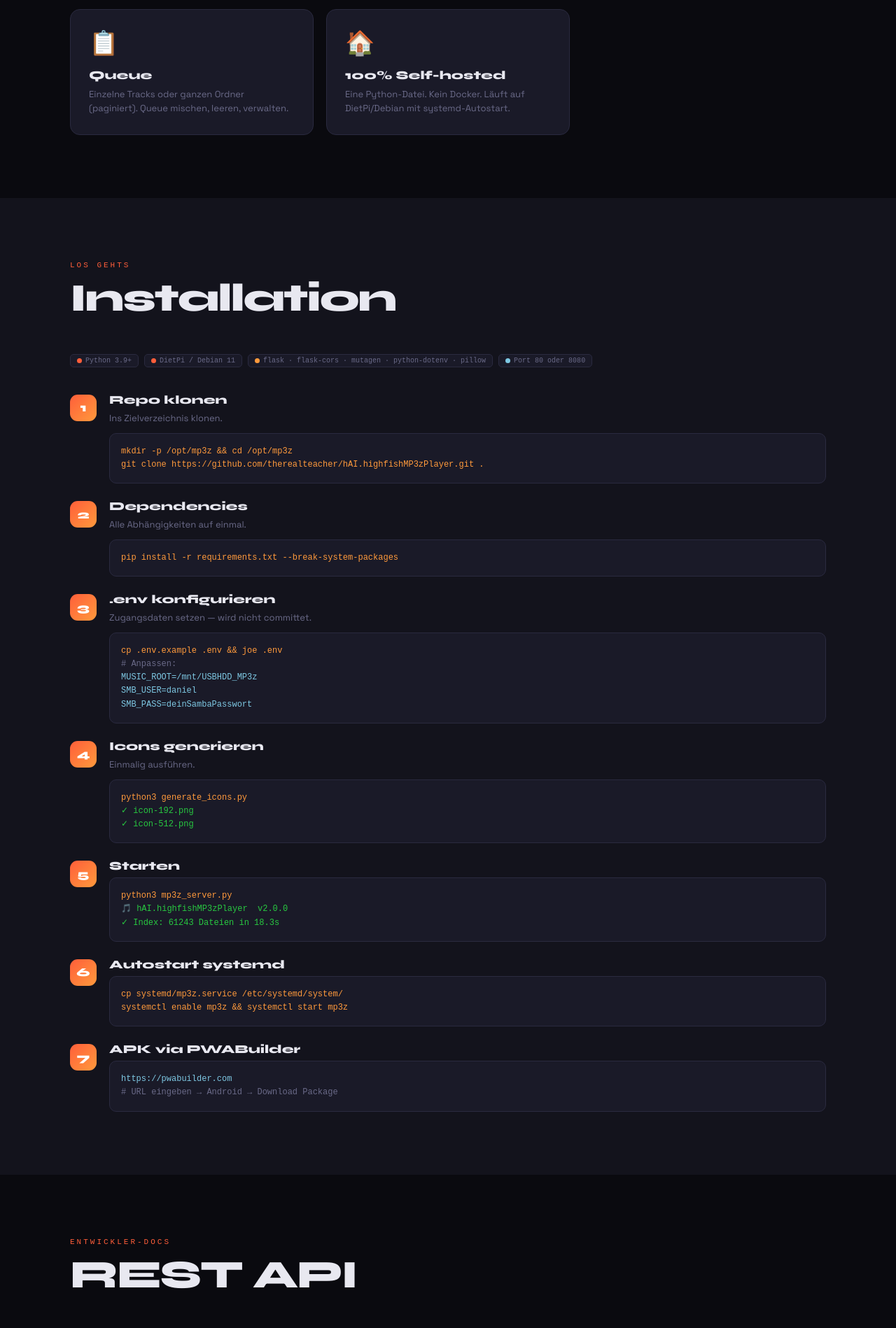
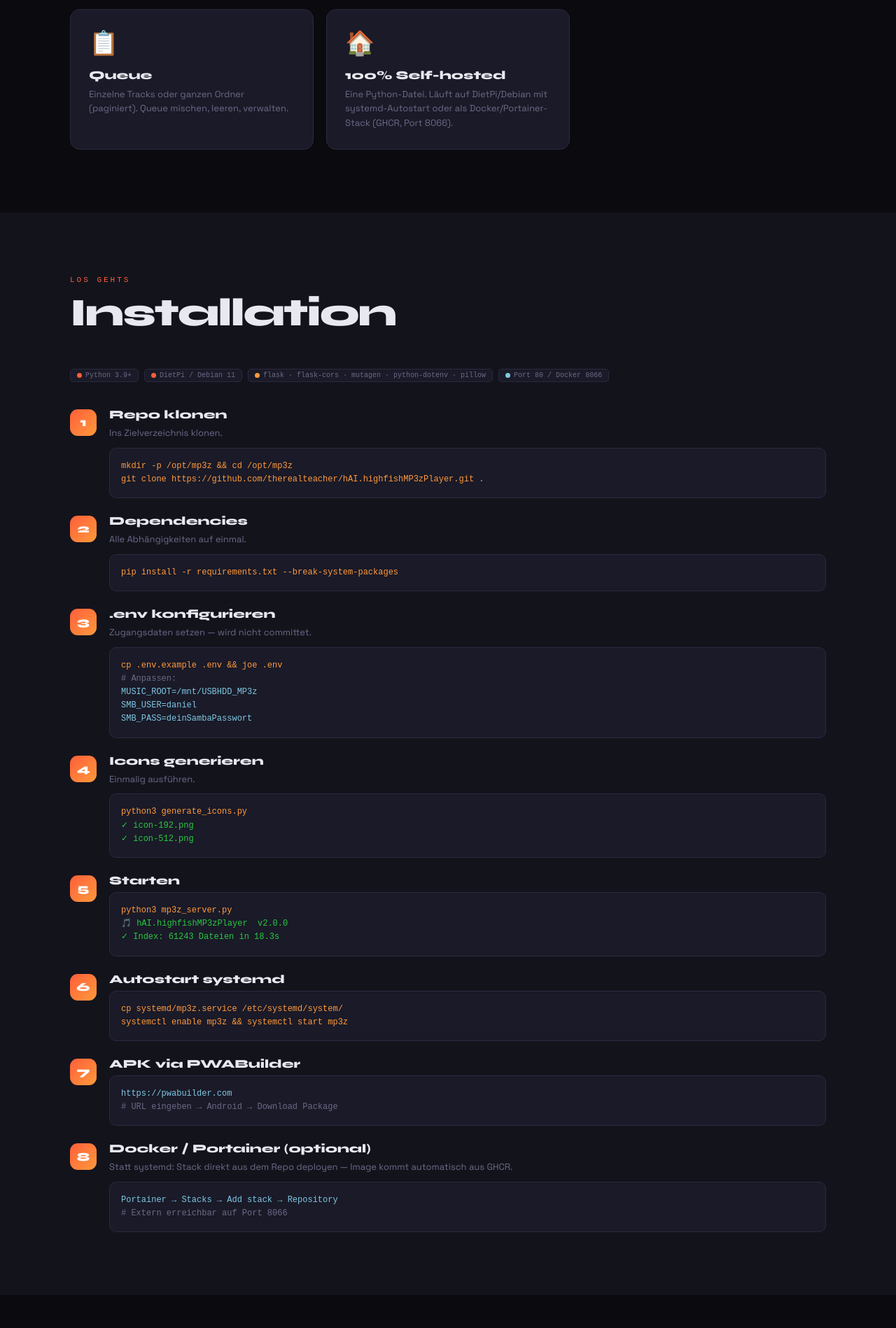
Before and after one commit to jbkunama1/hAI.highfishMP3zPlayer_V2, a plain HTML site: page index.html in a window 1280 px wide. Shown: the part 1720-3618 px from the top of the page at 70% size. Drawn offline with Linux system fonts and the light colour scheme; a web font is replaced by a local one.

Commit message:
chore: change external Docker port to 8066, update docs
- docker-compose.yml: map host 8066 -> container 80
- README: update port references in Docker section, Fritzbox forwarding
- index.html: add Docker/Portainer install step, update port badge

```diff
--- a/docker-compose.yml
+++ b/docker-compose.yml
@@ -4,7 +4,7 @@ services:
     container_name: mp3z
     restart: unless-stopped
     ports:
-      - "80:80"
+      - "8066:80"
     environment:
       HOST: 0.0.0.0
       PORT: "80"
--- a/index.html
+++ b/index.html
@@ -241,7 +241,7 @@
       <div class="card reveal"><span class="fi">🖼</span><div class="ft">Album-Cover</div><div class="fd">ID3-Tags (MP3/FLAC/M4A) oder cover.jpg. 24h Browser-Cache.</div></div>
       <div class="card reveal"><span class="fi">📱</span><div class="ft">PWA + APK</div><div class="fd">Service Worker, manifest.json. PWABuilder → echte Android APK in Minuten.</div></div>
       <div class="card reveal"><span class="fi">📋</span><div class="ft">Queue</div><div class="fd">Einzelne Tracks oder ganzen Ordner (paginiert). Queue mischen, leeren, verwalten.</div></div>
-      <div class="card reveal"><span class="fi">🏠</span><div class="ft">100% Self-hosted</div><div class="fd">Eine Python-Datei. Kein Docker. Läuft auf DietPi/Debian mit systemd-Autostart.</div></div>
+      <div class="card reveal"><span class="fi">🏠</span><div class="ft">100% Self-hosted</div><div class="fd">Eine Python-Datei. Läuft auf DietPi/Debian mit systemd-Autostart oder als Docker/Portainer-Stack (GHCR, Port 8066).</div></div>
     </div>
   </div>
 </section>
@@ -254,7 +254,7 @@
       <div class="badge"><div class="bd"></div>Python 3.9+</div>
       <div class="badge"><div class="bd"></div>DietPi / Debian 11</div>
       <div class="badge"><div class="bd" style="background:var(--acc2)"></div>flask · flask-cors · mutagen · python-dotenv · pillow</div>
-      <div class="badge"><div class="bd" style="background:#7ec8e3"></div>Port 80 oder 8080</div>
+      <div class="badge"><div class="bd" style="background:#7ec8e3"></div>Port 80 / Docker 8066</div>
     </div>
     <div class="steps">
       <div class="step reveal"><div class="snum">1</div><div class="sc"><div class="stitle">Repo klonen</div><div class="sdesc">Ins Zielverzeichnis klonen.</div><pre><span class="cm">mkdir -p /opt/mp3z && cd /opt/mp3z</span>
@@ -281,6 +281,9 @@
 
       <div class="step reveal"><div class="snum">7</div><div class="sc"><div class="stitle">APK via PWABuilder</div><pre><span class="cs">https://pwabuilder.com</span>
 <span class="cc"># URL eingeben → Android → Download Package</span></pre></div></div>
+
+      <div class="step reveal"><div class="snum">8</div><div class="sc"><div class="stitle">Docker / Portainer (optional)</div><div class="sdesc">Statt systemd: Stack direkt aus dem Repo deployen — Image kommt automatisch aus GHCR.</div><pre><span class="cs">Portainer → Stacks → Add stack → Repository</span>
+<span class="cc"># Extern erreichbar auf Port 8066</span></pre></div></div>
     </div>
   </div>
 </section>
```
Also changed, not shown: README.md.
